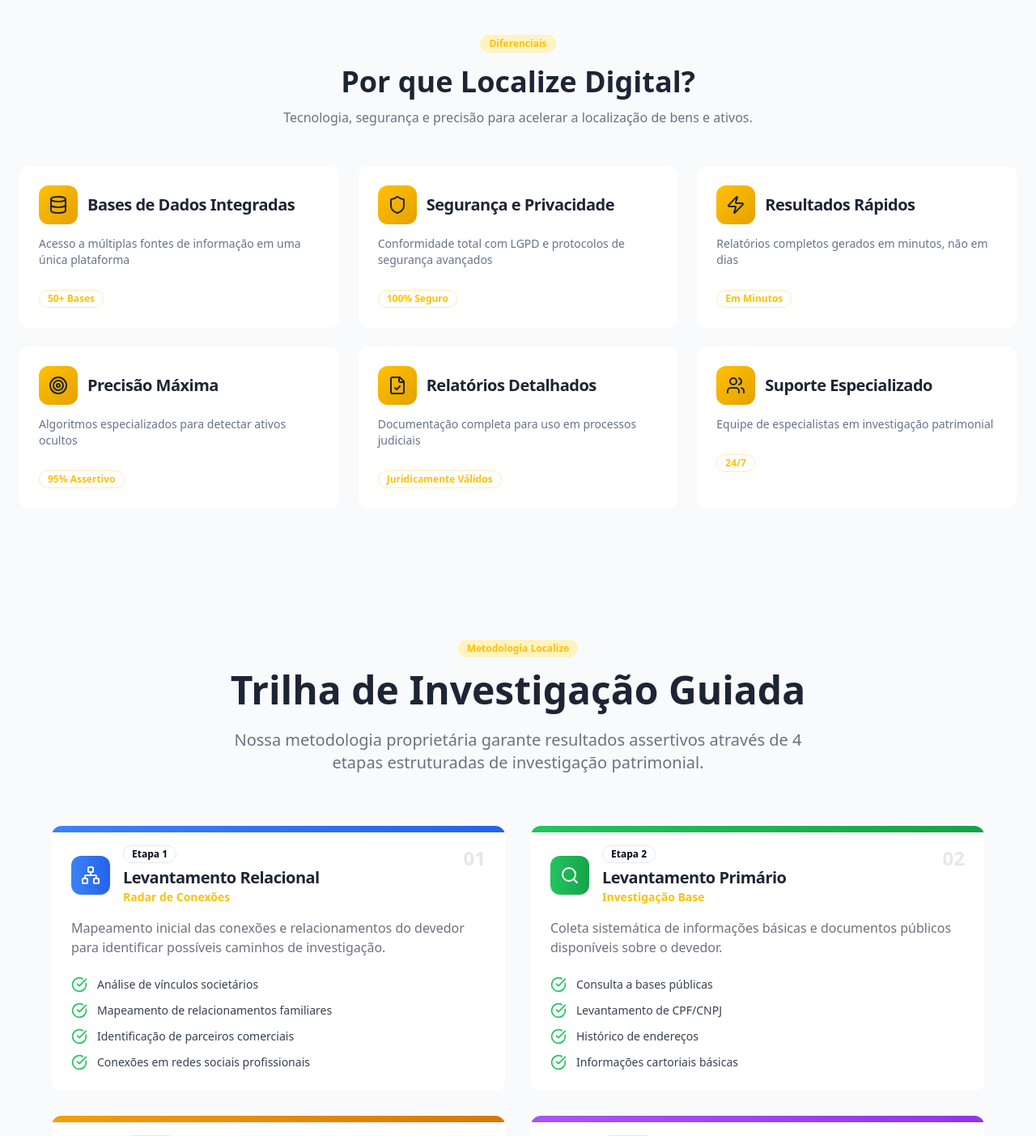
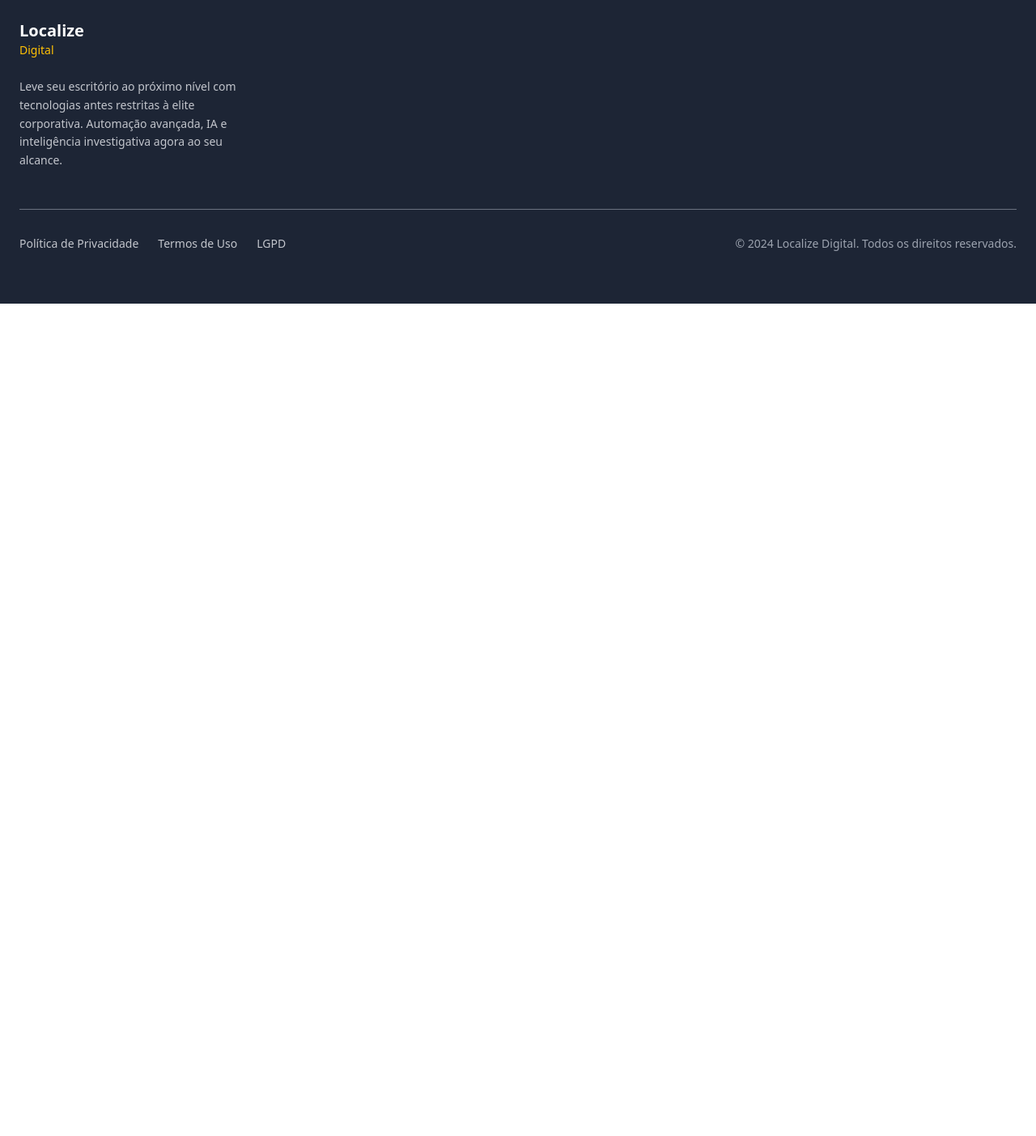
Before and after one commit to ingridalves-localize/localize-advocate-path, a React (Vite) app: page / in a window 1280 px wide. Shown: the part 1140-2543 px from the top of the page at 81% size. After the commit the page ends 1515 px from the top, so only its background shows below. Built offline with nearby package versions, Linux system fonts and the light colour scheme.

Commit message:
Visual edit in Lovable
Edited UI in Lovable

```diff
--- a/src/components/Features.tsx
+++ b/src/components/Features.tsx
@@ -1,78 +1,38 @@
 import { Card, CardContent, CardDescription, CardHeader, CardTitle } from "@/components/ui/card";
 import { Badge } from "@/components/ui/badge";
 import { Database, Shield, Zap, Target, FileCheck, Users } from "lucide-react";
-
-const features = [
-  {
+const features = [{
   icon: Database,
   title: "Bases de Dados Integradas",
   description: "Acesso a múltiplas fontes de informação em uma única plataforma",
-    highlight: "50+ Bases",
-  },
-  {
+  highlight: "50+ Bases"
+}, {
   icon: Shield,
   title: "Segurança e Privacidade",
   description: "Conformidade total com LGPD e protocolos de segurança avançados",
-    highlight: "100% Seguro",
-  },
-  {
+  highlight: "100% Seguro"
+}, {
   icon: Zap,
   title: "Resultados Rápidos",
   description: "Relatórios completos gerados em minutos, não em dias",
-    highlight: "Em Minutos",
-  },
-  {
+  highlight: "Em Minutos"
+}, {
   icon: Target,
   title: "Precisão Máxima",
   description: "Algoritmos especializados para detectar ativos ocultos",
-    highlight: "95% Assertivo",
-  },
-  {
+  highlight: "95% Assertivo"
+}, {
   icon: FileCheck,
   title: "Relatórios Detalhados",
   description: "Documentação completa para uso em processos judiciais",
-    highlight: "Juridicamente Válidos",
-  },
-  {
+  highlight: "Juridicamente Válidos"
+}, {
   icon: Users,
   title: "Suporte Especializado",
   description: "Equipe de especialistas em investigação patrimonial",
-    highlight: "24/7",
-  },
-];
-
+  highlight: "24/7"
+}];
 const Features = () => {
-  return (
-    <section className="py-20 bg-gray-50" id="beneficios">
-      <div className="container mx-auto px-6">
-        <div className="text-center mb-12">
-          <Badge variant="secondary" className="mb-4 text-gold bg-gold-light">Diferenciais</Badge>
-          <h2 className="text-3xl lg:text-4xl font-bold text-navy">Por que Localize Digital?</h2>
-          <p className="text-gray-600 mt-3 max-w-2xl mx-auto">Tecnologia, segurança e precisão para acelerar a localização de bens e ativos.</p>
-        </div>
-        <div className="grid sm:grid-cols-2 lg:grid-cols-3 gap-6">
-          {features.map((f, idx) => {
-            const Icon = f.icon;
-            return (
-              <Card key={idx} className="border-0 shadow-card hover:shadow-gold transition-all duration-300">
-                <CardHeader>
-                  <div className="flex items-center gap-3">
-                    <div className="p-3 rounded-xl bg-gradient-primary text-navy">
-                      <Icon className="h-6 w-6" />
-                    </div>
-                    <CardTitle className="text-xl text-navy">{f.title}</CardTitle>
-                  </div>
-                  <CardDescription className="pt-2">{f.description}</CardDescription>
-                </CardHeader>
-                <CardContent>
-                  <Badge variant="outline" className="text-gold border-gold/30">{f.highlight}</Badge>
-                </CardContent>
-              </Card>
-            );
-          })}
-        </div>
-      </div>
-    </section>
-  );
+  return;
 };
 export default Features;
--- a/src/components/FloatingActions.tsx
+++ b/src/components/FloatingActions.tsx
@@ -1,26 +1,18 @@
 import { Button } from "@/components/ui/button";
 import { MessageCircle, ArrowUp } from "lucide-react";
+const FloatingActions = () => {
+  return <div className="fixed bottom-6 right-6 z-50 flex flex-col gap-3">
+      <a href="#cadastro" aria-label="Ir para cadastro">
 
-const FloatingActions = () => {
-  return (
-    <div className="fixed bottom-6 right-6 z-50 flex flex-col gap-3">
-      <a href="#cadastro" aria-label="Ir para cadastro">
-        <Button variant="gold" size="lg" className="shadow-button hover:scale-105 transition-transform">
-          Quero me cadastrar
-        </Button>
       </a>
       <a href="#contato" aria-label="Ir para contato">
-        <Button variant="outline-white" size="lg" className="backdrop-blur">
-          <MessageCircle className="mr-2" /> Falar com especialista
-        </Button>
+
       </a>
       <a href="#topo" aria-label="Voltar ao topo" className="hidden md:block">
         <Button variant="secondary" size="icon" className="rounded-full">
           <ArrowUp />
         </Button>
       </a>
-    </div>
-  );
+    </div>;
 };
-
 export default FloatingActions;
--- a/src/components/InvestigationTrail.tsx
+++ b/src/components/InvestigationTrail.tsx
@@ -1,156 +1,40 @@
 import { Badge } from "@/components/ui/badge";
 import { Card, CardContent, CardDescription, CardHeader, CardTitle } from "@/components/ui/card";
 import { CheckCircle, Circle, Network, Search, Target, Zap } from "lucide-react";
-
-const investigationSteps = [
-  {
+const investigationSteps = [{
   id: 1,
   title: "Levantamento Relacional",
   subtitle: "Radar de Conexões",
   icon: Network,
   description: "Mapeamento inicial das conexões e relacionamentos do devedor para identificar possíveis caminhos de investigação.",
-    features: [
-      "Análise de vínculos societários",
-      "Mapeamento de relacionamentos familiares",
-      "Identificação de parceiros comerciais",
-      "Conexões em redes sociais profissionais"
-    ],
+  features: ["Análise de vínculos societários", "Mapeamento de relacionamentos familiares", "Identificação de parceiros comerciais", "Conexões em redes sociais profissionais"],
   color: "from-blue-500 to-blue-600"
-  },
-  {
+}, {
   id: 2,
   title: "Levantamento Primário",
   subtitle: "Investigação Base",
   icon: Search,
   description: "Coleta sistemática de informações básicas e documentos públicos disponíveis sobre o devedor.",
-    features: [
-      "Consulta a bases públicas",
-      "Levantamento de CPF/CNPJ",
-      "Histórico de endereços",
-      "Informações cartoriais básicas"
-    ],
+  features: ["Consulta a bases públicas", "Levantamento de CPF/CNPJ", "Histórico de endereços", "Informações cartoriais básicas"],
   color: "from-green-500 to-green-600"
-  },
-  {
+}, {
   id: 3,
   title: "Levantamento Secundário",
   subtitle: "Investigação Avançada",
   icon: Target,
   description: "Aprofundamento da investigação com análise de fontes especializadas e cruzamento de dados.",
-    features: [
-      "Análise patrimonial detalhada",
-      "Histórico financeiro",
-      "Movimentações societárias",
-      "Cruzamento de bases especializadas"
-    ],
+  features: ["Análise patrimonial detalhada", "Histórico financeiro", "Movimentações societárias", "Cruzamento de bases especializadas"],
   color: "from-amber-500 to-amber-600"
-  },
-  {
+}, {
   id: 4,
   title: "Levantamento Tático",
   subtitle: "Investigação Estratégica",
   icon: Zap,
   description: "Estratégias avançadas de localização de ativos ocultos e análise de padrões complexos.",
-    features: [
-      "Análise de ativos ocultos",
-      "Padrões de movimentação",
-      "Estratégias de ocultação",
-      "Relatório executivo completo"
-    ],
+  features: ["Análise de ativos ocultos", "Padrões de movimentação", "Estratégias de ocultação", "Relatório executivo completo"],
   color: "from-purple-500 to-purple-600"
-  }
-];
-
+}];
 const InvestigationTrail = () => {
-  return (
-    <section className="py-20 bg-gray-50" id="como-funciona">
-      <div className="container mx-auto px-6">
-        <div className="text-center mb-16">
-          <Badge variant="secondary" className="mb-4 text-gold bg-gold-light">
-            Metodologia Localize
-          </Badge>
-          <h2 className="text-4xl lg:text-5xl font-bold text-navy mb-6">
-            Trilha de Investigação Guiada
-          </h2>
-          <p className="text-xl text-gray-600 max-w-3xl mx-auto">
-            Nossa metodologia proprietária garante resultados assertivos através de 4 etapas
-            estruturadas de investigação patrimonial.
-          </p>
-        </div>
-
-        <div className="grid lg:grid-cols-2 gap-8 max-w-6xl mx-auto">
-          {investigationSteps.map((step, index) => {
-            const Icon = step.icon;
-            return (
-              <Card key={step.id} className="relative overflow-hidden border-0 shadow-card hover:shadow-gold transition-all duration-500 group">
-                <div className={`absolute top-0 left-0 w-full h-2 bg-gradient-to-r ${step.color}`} />
-                <CardHeader className="pb-4">
-                  <div className="flex items-start justify-between">
-                    <div className="flex items-center space-x-4">
-                      <div className={`p-3 rounded-xl bg-gradient-to-r ${step.color} text-white group-hover:scale-110 transition-transform duration-300`}>
-                        <Icon className="h-6 w-6" />
-                      </div>
-                      <div>
-                        <div className="flex items-center space-x-2 mb-1">
-                          <Badge variant="outline" className="text-xs">
-                            Etapa {step.id}
-                          </Badge>
-                        </div>
-                        <CardTitle className="text-xl text-navy">{step.title}</CardTitle>
-                        <CardDescription className="text-gold font-semibold">
-                          {step.subtitle}
-                        </CardDescription>
-                      </div>
-                    </div>
-                    <div className="text-2xl font-bold text-gray-200 group-hover:text-gold transition-colors">
-                      0{step.id}
-                    </div>
-                  </div>
-                </CardHeader>
-                <CardContent>
-                  <p className="text-gray-600 mb-6">{step.description}</p>
-                  <div className="space-y-3">
-                    {step.features.map((feature, featureIndex) => (
-                      <div key={featureIndex} className="flex items-center space-x-3">
-                        <CheckCircle className="h-5 w-5 text-green-500 flex-shrink-0" />
-                        <span className="text-sm text-gray-700">{feature}</span>
-                      </div>
-                    ))}
-                  </div>
-                </CardContent>
-              </Card>
-            );
-          })}
-        </div>
-
-        <div className="text-center mt-16">
-          <div className="bg-gradient-card rounded-2xl p-8 max-w-4xl mx-auto shadow-card">
-            <h3 className="text-2xl font-bold text-navy mb-4">
-              Resultados Garantidos em Cada Etapa
-            </h3>
-            <p className="text-gray-600 mb-6">
-              Nossa trilha de investigação é progressiva e cada etapa constrói sobre a anterior,
-              garantindo eficiência máxima e resultados assertivos para seu caso.
-            </p>
-            <div className="grid grid-cols-1 md:grid-cols-3 gap-6">
-              <div className="text-center">
-                <div className="text-3xl font-bold text-gold mb-2">95%</div>
-                <div className="text-sm text-gray-600">Taxa de Sucesso</div>
-              </div>
-              <div className="text-center">
-                <div className="text-3xl font-bold text-gold mb-2">24h</div>
-                <div className="text-sm text-gray-600">Tempo Médio</div>
-              </div>
-              <div className="text-center">
-                <div className="text-3xl font-bold text-gold mb-2">+1000</div>
-                <div className="text-sm text-gray-600">Casos Resolvidos</div>
-              </div>
-            </div>
-          </div>
-        </div>
-      </div>
-    </section>
-  );
+  return;
 };
-
 export default InvestigationTrail;
```
Lines whose indentation alone changed are shown as unchanged.
